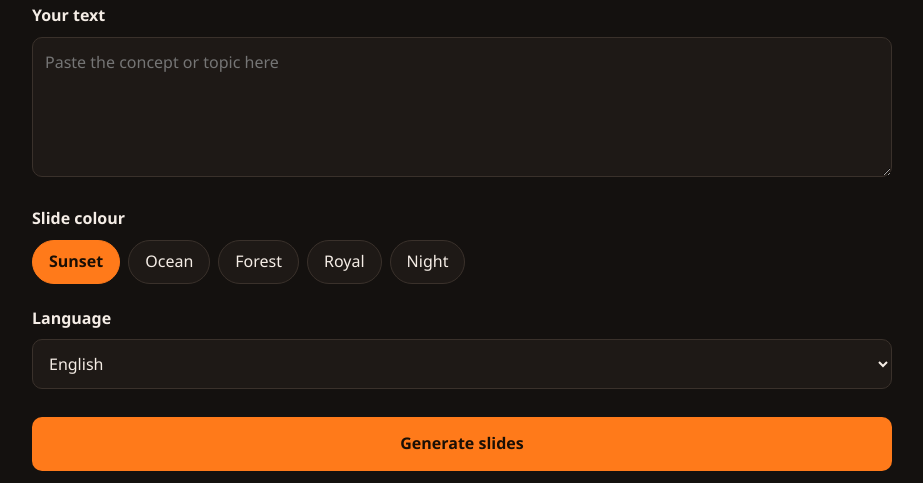
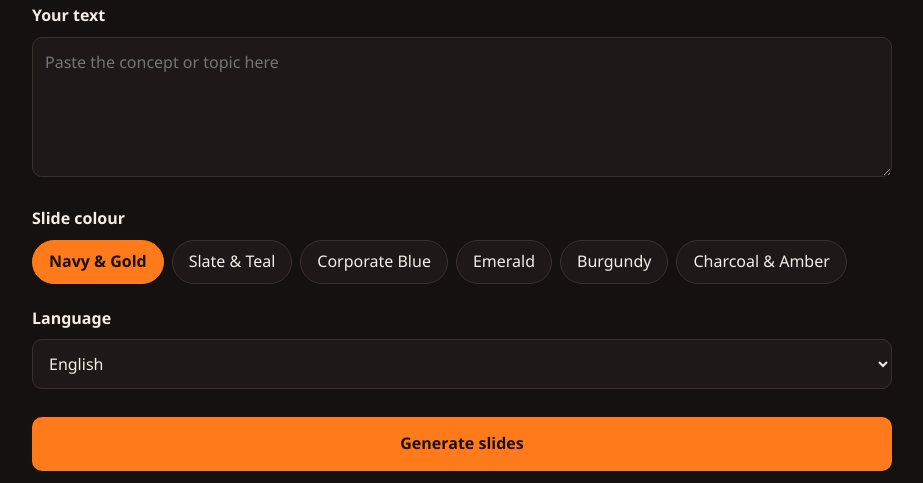
Before and after one commit to Ankita2005899/classmitra-voice, a Flask app: page /screen in a window 1280 px wide. Shown: the part 207-690 px from the top of the page, without its empty margins (178-1101 px from the left). Run offline with Flask 3, Linux system fonts and the light colour scheme.

Commit message:
Professional slide themes, card layout and optional photos

```diff
--- a/static/screen.js
+++ b/static/screen.js
@@ -1,5 +1,5 @@
 const $ = (id) => document.getElementById(id);
-let theme = "sunset";
+let theme = "navy";
 
 $("text").value = sessionStorage.getItem("cm_text") || "";
 $("lang").value = sessionStorage.getItem("cm_lang") || "english";
@@ -20,7 +20,7 @@ $("themes").addEventListener("click", (e) => {
   });
 });
 
-const THEMES = ["sunset", "ocean", "forest", "royal", "night"];
+const THEMES = ["navy", "slate", "blue", "emerald", "burgundy", "charcoal"];
 const el = (tag, cls, text) => {
   const n = document.createElement(tag);
   if (cls) n.className = cls;
--- a/templates/screen.html
+++ b/templates/screen.html
@@ -18,11 +18,12 @@
 
   <label>Slide colour</label>
   <div class="tones" id="themes">
-    <button type="button" class="chip active" data-theme="sunset">Sunset</button>
-    <button type="button" class="chip" data-theme="ocean">Ocean</button>
-    <button type="button" class="chip" data-theme="forest">Forest</button>
-    <button type="button" class="chip" data-theme="royal">Royal</button>
-    <button type="button" class="chip" data-theme="night">Night</button>
+    <button type="button" class="chip active" data-theme="navy">Navy &amp; Gold</button>
+    <button type="button" class="chip" data-theme="slate">Slate &amp; Teal</button>
+    <button type="button" class="chip" data-theme="blue">Corporate Blue</button>
+    <button type="button" class="chip" data-theme="emerald">Emerald</button>
+    <button type="button" class="chip" data-theme="burgundy">Burgundy</button>
+    <button type="button" class="chip" data-theme="charcoal">Charcoal &amp; Amber</button>
   </div>
 
   <label for="lang">Language</label>
```
Also changed, not shown: static/screen.css (+14 -13 lines), README.md.
